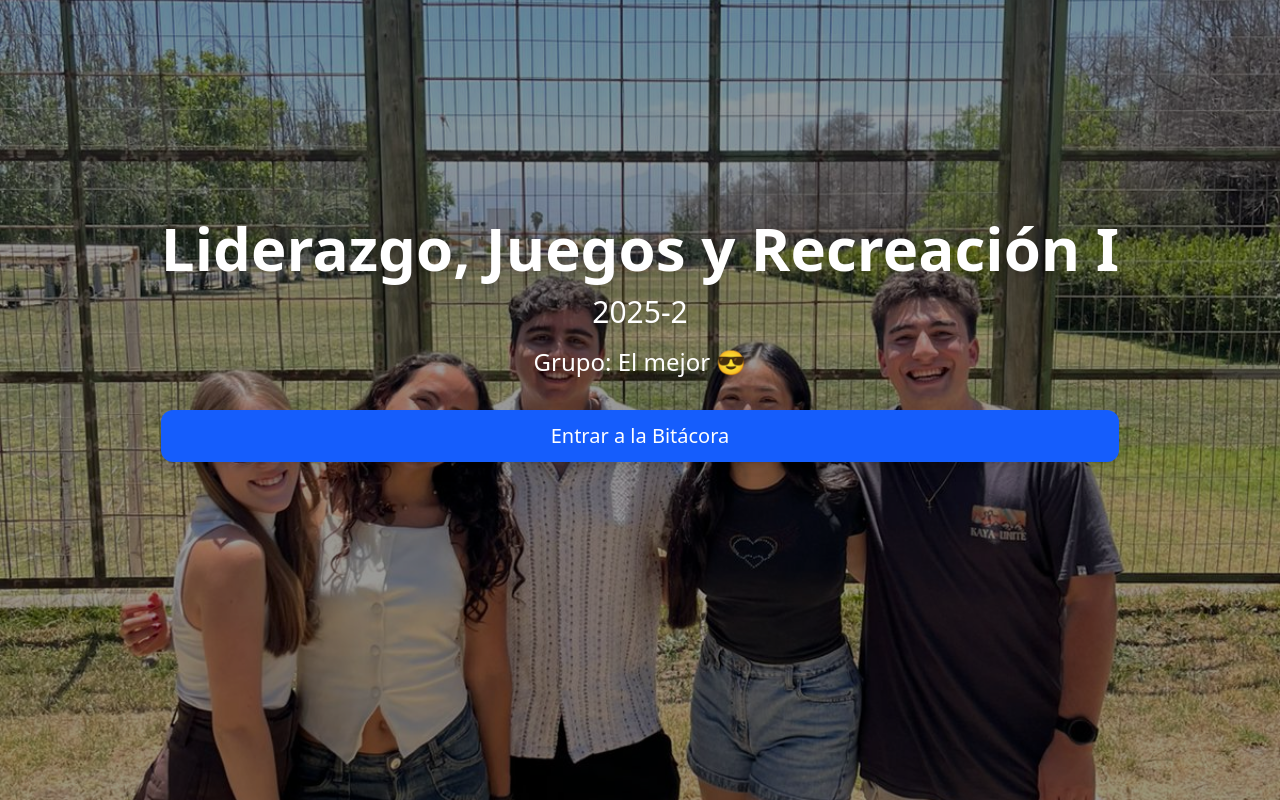
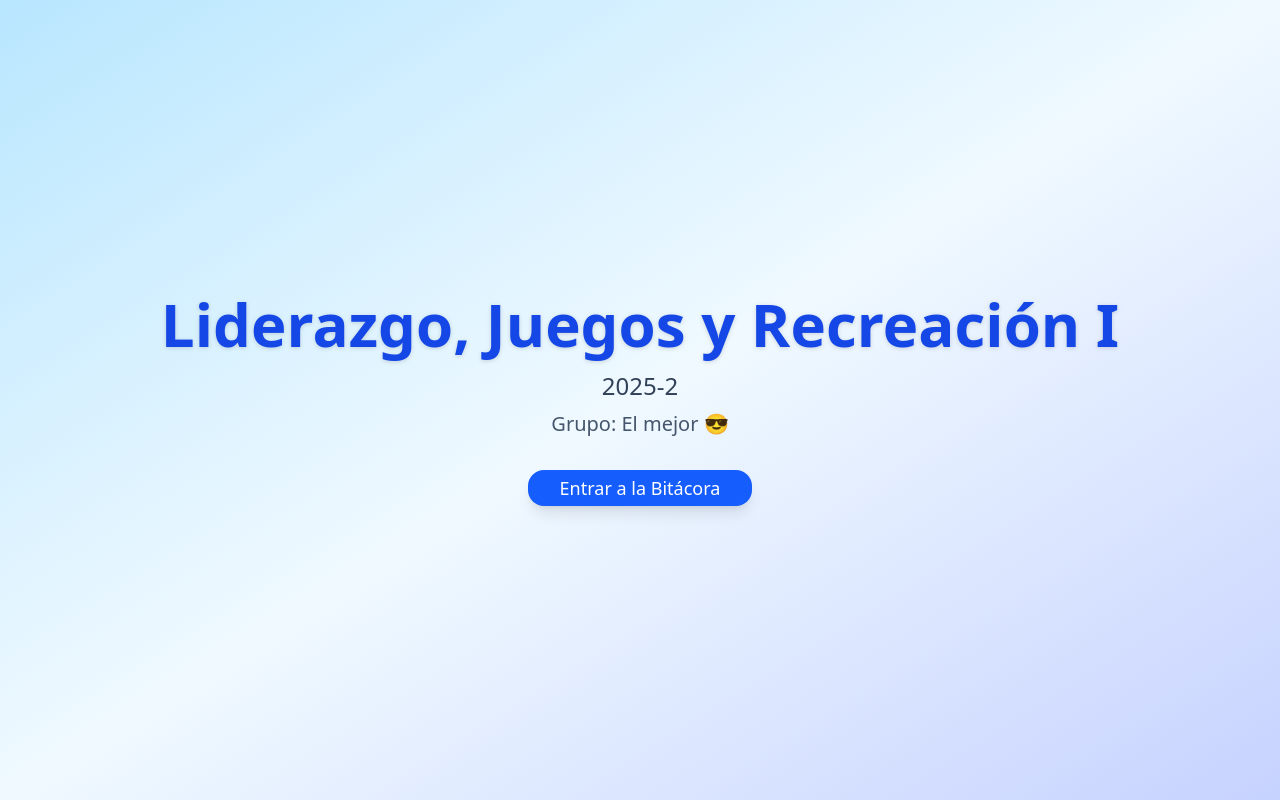
Before and after one commit to sebamusea/bitacora-deportivo, a React (Vite) app: page / in a window 1280 px wide. Built offline with nearby package versions, Linux system fonts and the light colour scheme.

Commit message:
Prueba avance nosotros

```diff
--- a/src/App.jsx
+++ b/src/App.jsx
@@ -1399,30 +1399,18 @@ function Nosotros() {
 
 function LandingPage({ onEnter }) {
   return (
-    <div
-      className="relative w-full h-screen bg-cover bg-center flex items-center justify-center"
-      style={{
-        backgroundImage: "url('/fondo2.jpg')",
-      }}
-    >
-      {/* Overlay oscuro leve para contraste */}
-      <div className="absolute inset-0 bg-black/40"></div>
-
-      {/* CONTENIDO */}
-      <div className="relative z-10 text-center flex flex-col gap-4" style={{ marginTop: "-120px" }}>
-        <h1 className="text-6xl font-bold text-white drop-shadow-lg">
-          Liderazgo, Juegos y Recreación I
-        </h1>
-        <p className="text-3xl text-white drop-shadow-lg">2025-2</p>
-        <p className="text-2xl text-white drop-shadow-lg">Grupo: El mejor 😎</p>
-
-        <a
-          href="/bitacora"
-          className="mt-4 px-6 py-3 bg-blue-600 hover:bg-blue-700 text-white text-xl rounded-xl shadow-lg"
-        >
-          Entrar a la Bitácora
-        </a>
-      </div>
+    <div className="min-h-screen flex flex-col items-center justify-center bg-gradient-to-br from-sky-200 via-sky-50 to-indigo-200 text-slate-800 px-4">
+      <h1 className="text-4xl md:text-6xl font-extrabold mb-4 text-blue-700 drop-shadow-sm">
+        Liderazgo, Juegos y Recreación I
+      </h1>
+      <p className="text-xl md:text-2xl mb-2 text-slate-700">2025-2</p>
+      <p className="text-lg md:text-xl mb-8 text-slate-600">Grupo: El mejor 😎</p>
+      <Button
+        onClick={onEnter}
+        className="bg-blue-600 hover:bg-blue-700 text-white text-lg px-8 py-4 rounded-2xl shadow-lg transition-transform hover:scale-105"
+      >
+        Entrar a la Bitácora
+      </Button>
     </div>
   );
 }
```
Also changed, not shown: 1 other file (tests, documents, lock files or other folders).
